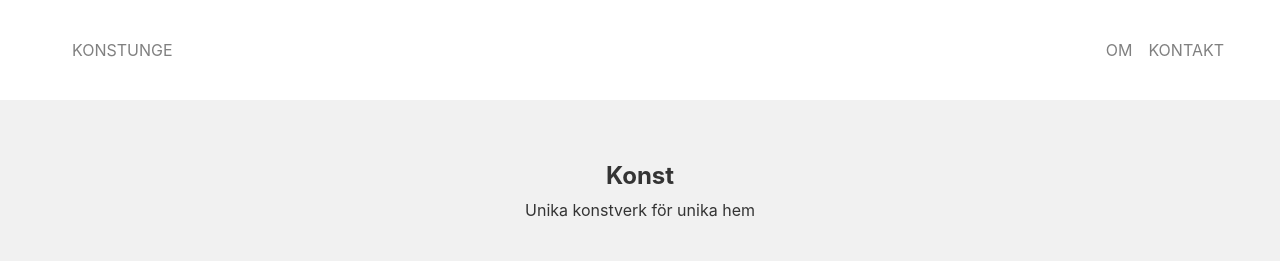
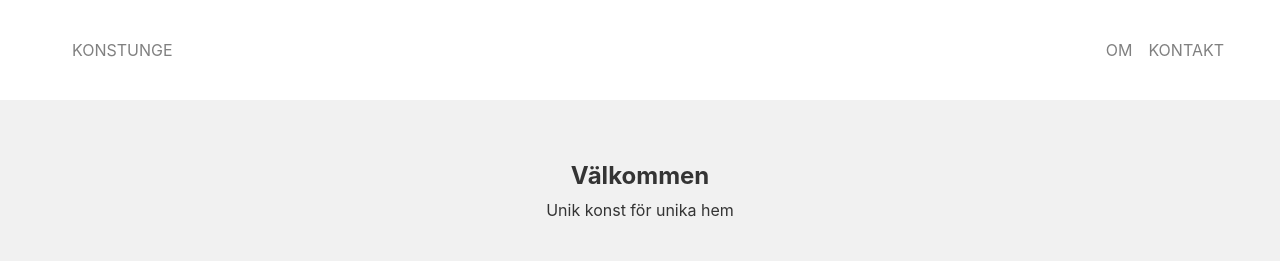
Before and after one commit to kajsaunge/konstunge, a Next.js app: page / in a window 1280 px wide. Shown: the top 261 px of the page. Built offline with nearby package versions, Linux system fonts and the light colour scheme; grey boxes are pictures that could not be loaded.

Commit message:
Update content

```diff
--- a/pages/index.js
+++ b/pages/index.js
@@ -9,9 +9,9 @@ const Home = () => {
     <>
       <main className='main'>
         <div className='main-intro'>
-          <h1 className='main-intro__title'>Konst</h1>
+          <h1 className='main-intro__title'>Välkommen</h1>
           <p className='main-intro__description'>
-            Unika konstverk för unika hem
+            Unik konst för unika hem
           </p>
         </div>
         <section className={styles.artPiecesWrapper}>
```
